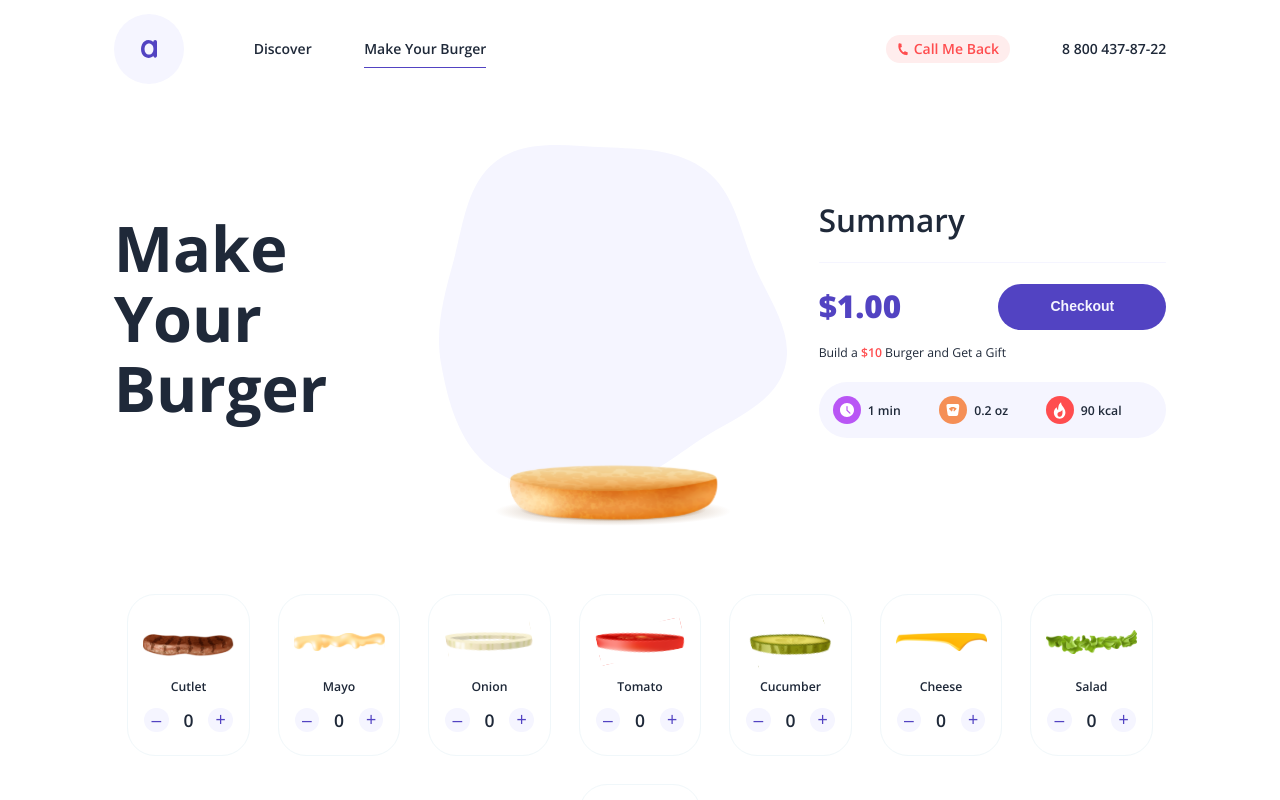
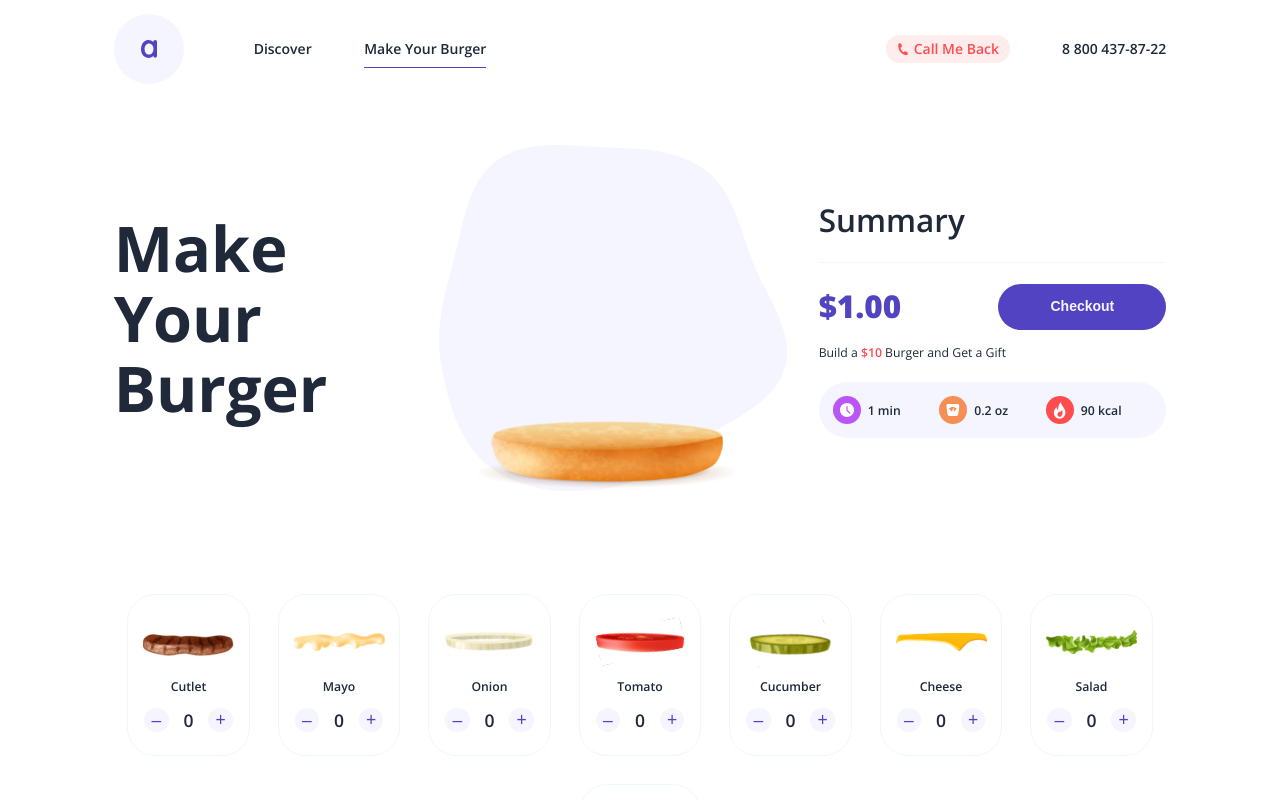
Before and after one commit to wcodersv/BurgerMake-React-TS, a React (Create React App) app: page /make-burger in a window 1280 px wide. Shown: the top 800 px of the page. Built offline with nearby package versions, Linux system fonts and the light colour scheme.

Commit message:
button on the main screen has been edited

```diff
--- a/package.json
+++ b/package.json
@@ -3,6 +3,7 @@
   "version": "0.1.0",
   "private": true,
   "dependencies": {
+    "@react-spring/web": "^9.7.3",
     "@testing-library/jest-dom": "^5.17.0",
     "@testing-library/react": "^13.4.0",
     "@testing-library/user-event": "^13.5.0",
--- a/src/data/BurgerIngredients.json
+++ b/src/data/BurgerIngredients.json
@@ -6,7 +6,7 @@
       "price": 1,
       "time": 1,
       "img": "/assets/burger/bun_bottom_show.svg",
-      "width": 6,
+      "width": 20,
       "auto": true
    },
    {
@@ -16,7 +16,7 @@
       "price": 1,
       "time": 3,
       "img": "/assets/burger/bun_top.svg",
-      "width": 0,
+      "width": 20,
       "auto": true
    },
    {
@@ -26,7 +26,8 @@
       "price": 4.3,
       "time": 3,
       "img": "/assets/burger/cutlet.svg",
-      "width": 3
+      "width": 17,
+      "left": 15
    },
    {
       "name": "Mayo",
--- a/src/pages/HomePage/HomePage.tsx
+++ b/src/pages/HomePage/HomePage.tsx
@@ -13,7 +13,10 @@ export const HomePage: React.FC = () => {
 
                 <div className={styles.main_discover}>
                     <BurgerAnimation />
-                    <ButtonMakeBurger />
+                    <div className={styles.main_btn}>
+                        <ButtonMakeBurger />
+                    </div>
+
                 </div>
             </div>
         </main>
--- a/src/pages/MakeBurgerPage/MakeBurgerPage.module.scss
+++ b/src/pages/MakeBurgerPage/MakeBurgerPage.module.scss
@@ -54,11 +54,10 @@
             &__element {
                 display: block;
                 position: absolute;
-                left: 50%;
+                left: 2rem;
                 bottom: 10%;
-                width: 18rem;
-                transform: translate(-50%, 50%);
-                transition: all .3s cubic-bezier(0.175, 0.885, 0.32, 1.275);
+                width: 20rem;
+                // transform: translate(-50%, 50%);
             }
         }
     }
--- a/src/pages/MakeBurgerPage/MakeBurgerPage.tsx
+++ b/src/pages/MakeBurgerPage/MakeBurgerPage.tsx
@@ -1,9 +1,10 @@
 // MakeBurger.tsx
-import React, { useState } from 'react';
+import React, { useEffect, useState } from 'react';
 import styles from './MakeBurgerPage.module.scss';
 import Summary from '../../components/Summary';
 import Ingredient from '../../components/Ingredient';
 import ingredientsData from '../../data/BurgerIngredients.json';
+import { animated, useSpring, config, useSprings } from 'react-spring';
 
 export const MakeBurgerPage = () => {
     interface Ingredient {
@@ -13,6 +14,8 @@ export const MakeBurgerPage = () => {
         price: number,
         time: number,
         img: string,
+        width?: number,
+        left?: number,
     }
 
     const initialIngredient = ingredientsData[0];
@@ -21,6 +24,8 @@ export const MakeBurgerPage = () => {
     const [weight, setWeight] = useState<number>(initialIngredient.oz);
     const [kcal, setKcal] = useState<number>(initialIngredient.kcal);
     const [price, setPrice] = useState<number>(initialIngredient.price);
+
+    const [showImg, setShowImg] = useState<boolean>(false);
 
 
     const ingredientsDataFilter = ingredientsData.filter(
@@ -34,9 +39,13 @@ export const MakeBurgerPage = () => {
         setPrice((prev) => operation === 'add' ? prev + ingredient.price : Math.max(initialIngredient.price, prev - ingredient.price));
     };
 
+
+
     const addIngredient = (ingredient: Ingredient) => {
         setBurger((prevBurger) => [...prevBurger, ingredient]);
         updateStats(ingredient, 'add');
+
+        setShowImg(true);
     };
 
     const removeIngredient = (ingredient: Ingredient) => {
@@ -54,6 +63,21 @@ export const MakeBurgerPage = () => {
     };
 
 
+    // Применяем анимацию translateY для каждого ингредиента в burger
+    const springs = useSprings(
+        burger.length,
+        burger.map(() => ({
+            from: { translateY: -50 },
+            to: { translateY: showImg ? 0 : -50 },
+            config: config.stiff,
+        }))
+    );
+
+    // Обновляем анимацию при изменении showImg
+    useEffect(() => {
+        setShowImg(true);
+    }, [burger]);
+
     return (
         <main>
             <div className={`${styles.main_container} container`}>
@@ -63,12 +87,27 @@ export const MakeBurgerPage = () => {
 
                     <div className={styles.main_burger}>
                         <div className={styles.main_burger__scene}>
-                            {burger.map((ingredient, index) => (
-                                <img
-                                    key={`${ingredient.name}-${index}`}
+                            {/* {burger.map((ingredient, index) => (
+                                // <animated.img
+                                //     key={`${ingredient.name}-${index}`}
+                                //     className={styles.main_burger__scene__element}
+                                //     src={ingredient.img}
+                                //     alt={`${ingredient.name}`}
+                                // />
+                            ))} */}
+
+                            {springs.map((spring, index) => (
+                                <animated.img
+                                    key={`${burger[index].name}-${index}`}
                                     className={styles.main_burger__scene__element}
-                                    src={ingredient.img}
-                                    alt={`${ingredient.name}`}
+                                    src={burger[index].img}
+                                    alt={`${burger[index].name}`}
+                                    style={{
+                                        width: `${burger[index].width}rem`,
+                                        left: `${burger[index].left}%`,
+                                        zIndex: index,
+                                        ...spring,
+                                    }}
                                 />
                             ))}
                         </div>
```
Also changed, not shown: src/components/ButtonMakeBurger/ButtonMakeBurger.module.scss (+1 -7 lines), src/components/ButtonMakeBurger/ButtonMakeBurger.tsx (+17 -1 lines), src/pages/HomePage/HomePage.module.scss (+7 -0 lines), 1 other file (tests, documents, lock files or other folders).
